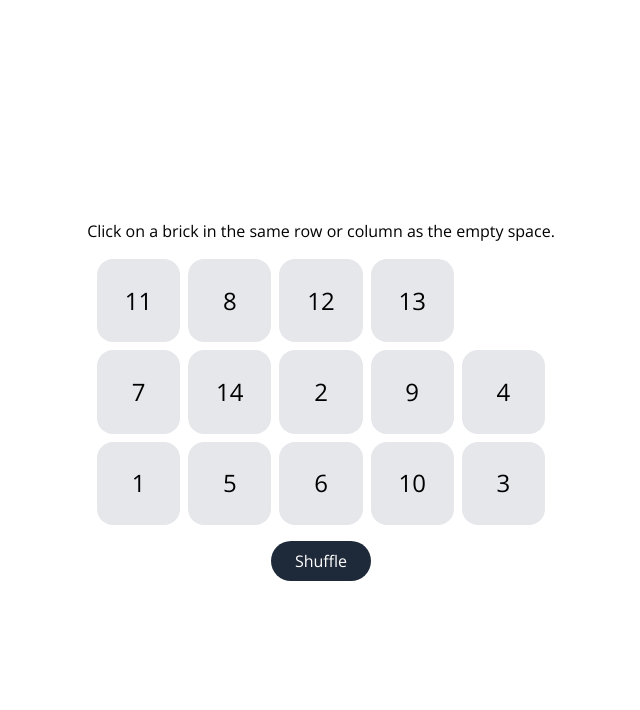
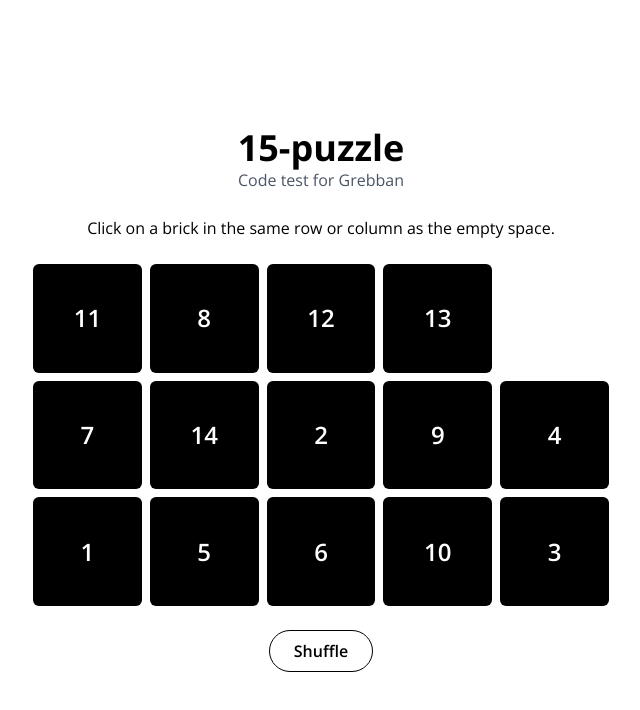
Before and after one commit to oscarojling/15-pussel, a React (Vite) app: page / in a window 1280 px wide. Shown: the top 710 px of the page, without its empty margins (319-959 px from the left). Built offline with nearby package versions, Linux system fonts and the light colour scheme.

Commit message:
Styling changes

```diff
--- a/src/components/Puzzle/index.tsx
+++ b/src/components/Puzzle/index.tsx
@@ -17,10 +17,16 @@ const Puzzle = () => {
   };
 
   return (
-    <div className="min-h-screen flex flex-col items-center justify-center gap-4 p-4">
-      <p>Click on a brick in the same row or column as the empty space.</p>
+    <main className="min-h-screen flex flex-col items-center justify-center gap-6 p-4 bg-white text-black">
+      <header className="text-center">
+        <h1 className="text-3xl sm:text-4xl font-bold">15-puzzle</h1>
+        <p className="text-gray-600">Code test for Grebban</p>
+      </header>
+      <p className="text-center">
+        Click on a brick in the same row or column as the empty space.
+      </p>
       <div
-        className="grid gap-2 w-full max-w-md"
+        className="grid gap-1.5 sm:gap-2 w-full max-w-md md:max-w-xl"
         style={{ gridTemplateColumns: `repeat(${COLS}, minmax(0, 1fr))` }}
       >
         {bricks.map((brick, index) =>
@@ -32,21 +38,25 @@ const Puzzle = () => {
               key={brick}
               onClick={() => handleClick(index)}
               disabled={isSolved}
-              className="aspect-square bg-gray-200 rounded-2xl text-2xl cursor-pointer hover:bg-gray-300"
+              className="aspect-square bg-black text-white rounded-md text-lg sm:text-2xl font-semibold cursor-pointer sm:hover:bg-gray-800"
             >
-              {brick === EMPTY ? null : brick}
+              {brick}
             </motion.button>
           ),
         )}
       </div>
       <button
         onClick={handleShuffle}
-        className="cursor-pointer rounded-full bg-gray-800 text-white px-6 py-2 hover:bg-gray-700"
+        className="cursor-pointer rounded-full border border-black px-6 py-2 font-semibold hover:bg-black hover:text-white"
       >
         Shuffle
       </button>
-      {isSolved && <p>Congrats, you solved the puzzle!</p>}
-    </div>
+      {isSolved && (
+        <p className="text-xl font-semibold">
+          Congrats, you solved the puzzle!
+        </p>
+      )}
+    </main>
   );
 };
 
```
